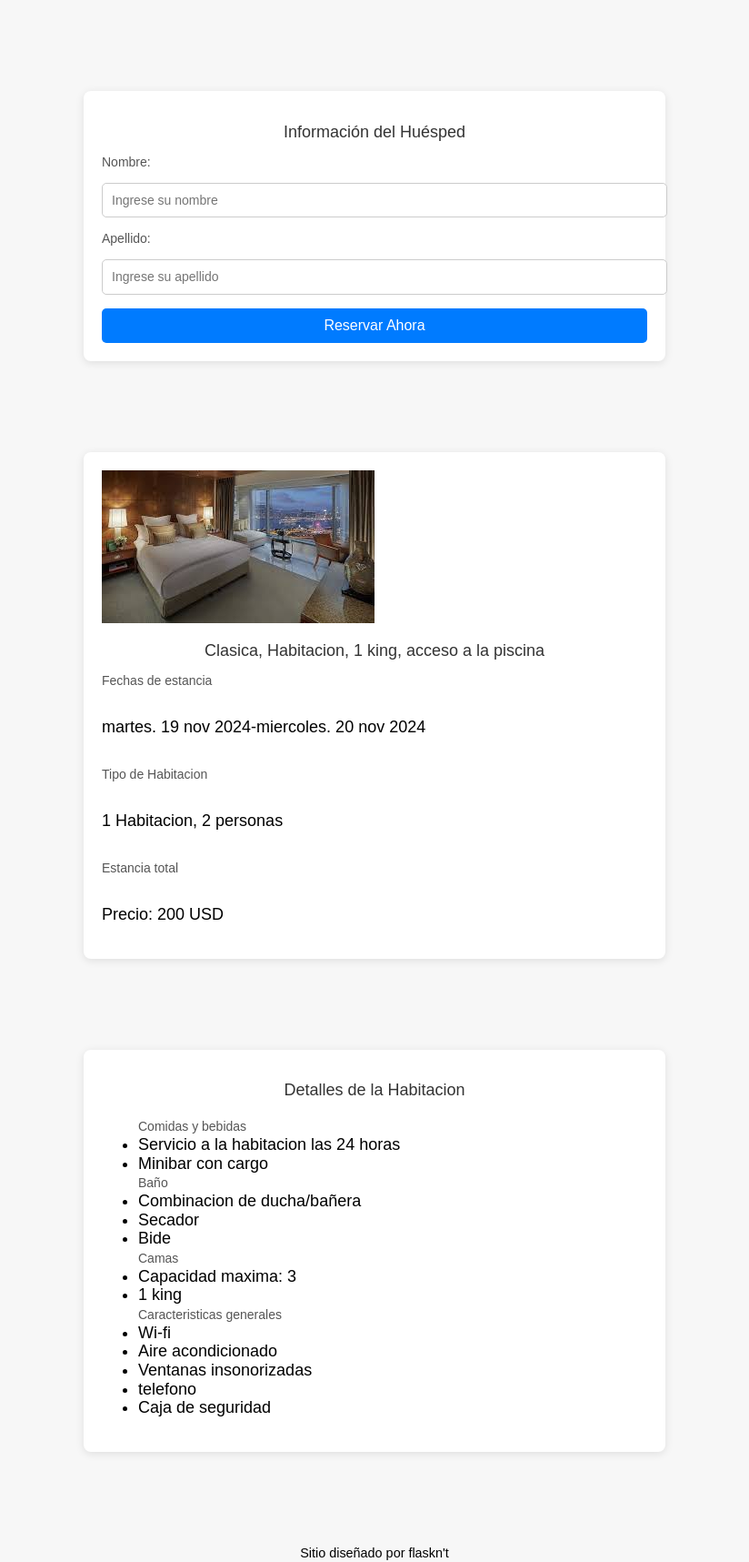
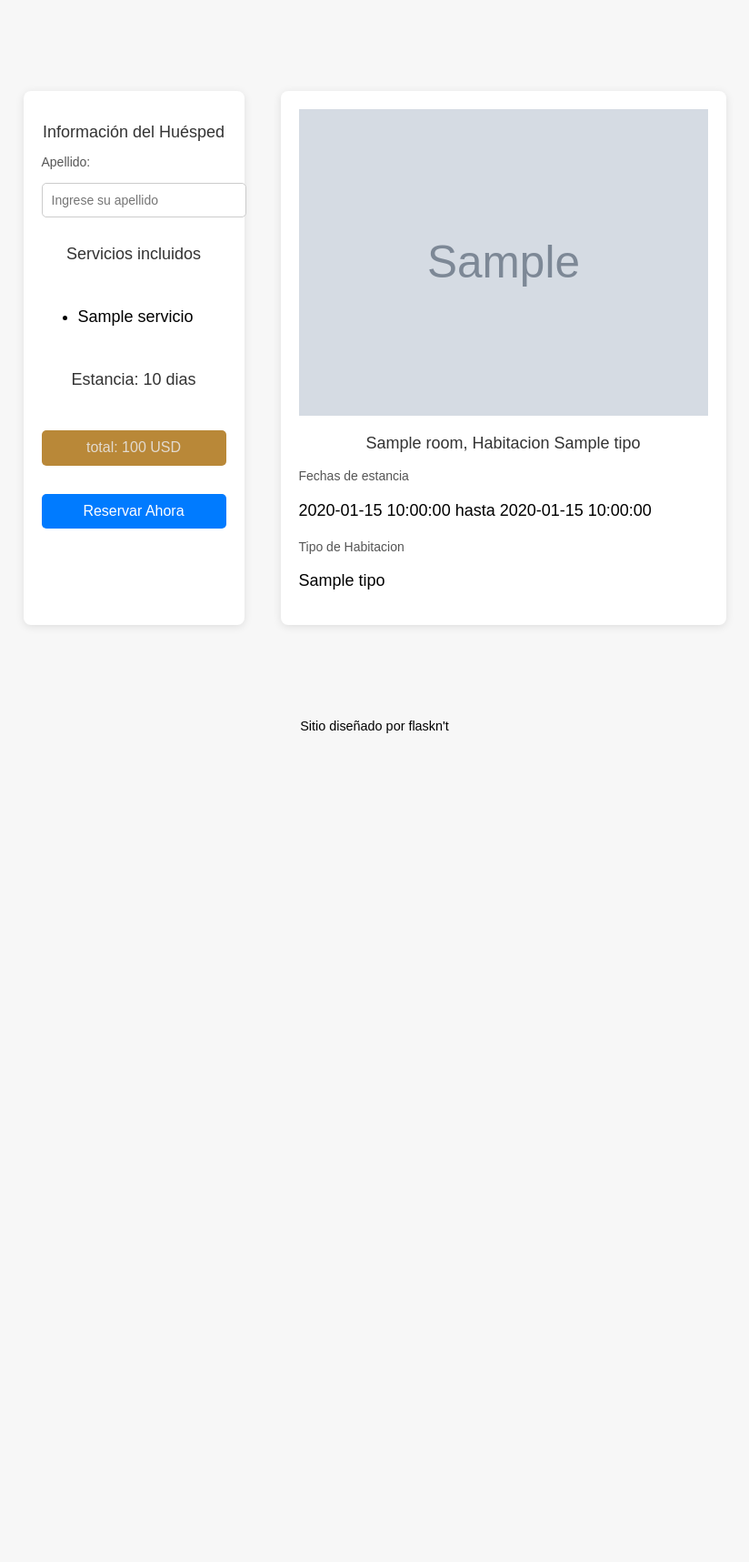
Before and after one commit to MatuMasaru/introTP, a Flask app: template hoteleriaWeb/templates/reservas.html in a window 1280 px wide. Shown: the part 90-1807 px from the top of the page at 91% size, without its empty margins (228-1052 px from the left). After the commit the page ends 896 px from the top, so only its background shows below. Run offline with Flask 3, Linux system fonts and the light colour scheme; the template is opened without the code that fills it: most values are stand-ins (such as "Sample title", 1, 10 or a date in 2020); grey boxes marked "Sample" are stand-in pictures; some libraries are stand-ins or nearby versions.

Commit message:
#19:reservas_post_db

```diff
--- a/hoteleriaApi/app.py
+++ b/hoteleriaApi/app.py
@@ -339,7 +339,7 @@ def ingresar_reserva():
     except Exception as e:
         return jsonify({"Error": str(e)}), 500
 
-    return jsonify({"Exito": f"Los datos se cargaron exitosamente, el id de la reserva es {resultado}"}), 200
+    return jsonify({"Exito": f"Los datos se cargaron exitosamente, el id de la reserva es {resultado}", "id_reserva": f"{resultado}" }), 200
 
 
 @app.route("/api/servicio/<int:id_reserva>/<int:id_servicio>", methods=["POST"])
--- a/hoteleriaWeb/static/css/reservas.css
+++ b/hoteleriaWeb/static/css/reservas.css
@@ -6,7 +6,7 @@ body {
 }
 .container {
     max-width: 600px;
-    margin: 100px auto;
+    margin: 100px 20px;
     padding: 20px;
     background-color: #fff;
     border-radius: 8px;
@@ -36,7 +36,7 @@ input:focus, select:focus {
     outline: none;
     border-color: #007BFF;
 }
-button {
+.button-confirm {
     padding: 10px;
     font-size: 16px;
     color: #fff;
@@ -45,6 +45,29 @@ button {
     border-radius: 5px;
     cursor: pointer;
 }
-button:hover {
+.button-confirm:hover {
     background-color: #0056b3;
 }
+
+.button-price {
+    text-align: center;
+    padding: 10px;
+    font-size: 16px;
+    color: #e2dacf;
+    background-color: #b98838;
+    border: none;
+    border-radius: 5px;
+    cursor: pointer;
+}
+.button-price:hover {
+    background-color: #077215;
+}
+
+#imageHabitacion{
+    width: 450px;
+}
+
+.contenedor-datos{
+    display: flex;
+    justify-content: center;
+}
--- a/hoteleriaWeb/templates/reservas.html
+++ b/hoteleriaWeb/templates/reservas.html
@@ -11,67 +11,40 @@
 
 {% block body %}
 <h1>Tu reserva</h1>
-<div class="contenedor-primario">
+<div class="contenedor-datos" >
   <div class="container">
     <h2>Información del Huésped</h2>
-    <form action="/submit" method="post">
+    <form action="{{ url_for('confirmReservation')  }}" method="post">
 
-        <label for="nombre">Nombre:</label>
-        <input type="text" id="nombre" name="nombre" placeholder="Ingrese su nombre" required>
+        <label for="fsecondName">Apellido:</label>
+        <input type="text" id="secondName" name="fsecondName" placeholder="Ingrese su apellido" required>
+        <input type="hidden" name="fstartDate" value="{{ start_date }}">
+        <input type="hidden" name="fendDate" value="{{ end_date }}">
+        <input type="hidden" name="fdataroom" value="{{ room['id'] }}">
+        <input type="hidden" name="fpriceFinal" value="{{ room['precio'] * diference_days }}">
+        <h2> Servicios incluidos </h2>
+        <ul>
+          {% for servicio in servicios %}
+          <li>{{ servicio['servicio'] }}</li>
+          {% endfor %}
+        </ul>
+        <h2> Estancia: {{ diference_days }} dias</h2>
+        <p class="button-price"   > total: {{ room.precio * diference_days  }} USD  </p>
 
-
-        <label for="apellido">Apellido:</label>
-        <input type="text" id="apellido" name="apellido" placeholder="Ingrese su apellido" required>
-
-
-
-
-        <button type="submit">Reservar Ahora</button>
+        <button class="button-confirm" type="submit">Reservar Ahora</button>
     </form>
   </div>
 
   <div class="container">
+    <img id="imageHabitacion" src="{{ room.url_img }}">
+    <h2 id="Habitacion"> {{ room.nombre }}, Habitacion {{ room['tipo'] }}</h2>
+    <label for="Fechas">Fechas de estancia</label>
+    <p> {{ start_date }} hasta {{ end_date }}  </p>
 
-    <img id="image" src="{{url_for('static', filename = 'assets/hab.jpeg')}}">
-    <h2 id="Habitacion">Clasica, Habitacion, 1 king, acceso a la piscina</h2>
-    <form>
-      <label for="Fechas">Fechas de estancia</label>
-      <p>martes. 19 nov 2024-miercoles. 20 nov 2024</p>
+    <label for="tipo">Tipo de Habitacion</label>
+    <p>{{ room.tipo }}</p>
 
-      <label for="tipo">Tipo de Habitacion</label>
-      <p>1 Habitacion, 2 personas</p>
-
-      <label for="pago">Estancia total</label>
-      <p>Precio: 200 USD </p>
-    </form>
-
-
-  </div>
-
-  <div class="container">
-    <h2>Detalles de la Habitacion</h2>
-    <ul>
-      <label class="servicios">Comidas y bebidas</label>
-      <li>Servicio a la habitacion las 24 horas</li>
-      <li>Minibar con cargo</li>
-      <label class="servicios">Baño</label>
-      <li>Combinacion de ducha/bañera</li>
-      <li>Secador</li>
-      <li>Bide</li>
-      <label class="servicios">Camas</label>
-      <li>Capacidad maxima: 3</li>
-      <li>1 king</li>
-      <label class="servicios">Caracteristicas generales</label>
-      <li>Wi-fi</li>
-      <li>Aire acondicionado</li>
-      <li>Ventanas insonorizadas</li>
-      <li>telefono</li>
-      <li>Caja de seguridad</li>
-
-    </ul>
   </div>
 </div>
 
-
-
 {% endblock %}
```
Also changed, not shown: hoteleriaWeb/app.py (+41 -10 lines).
